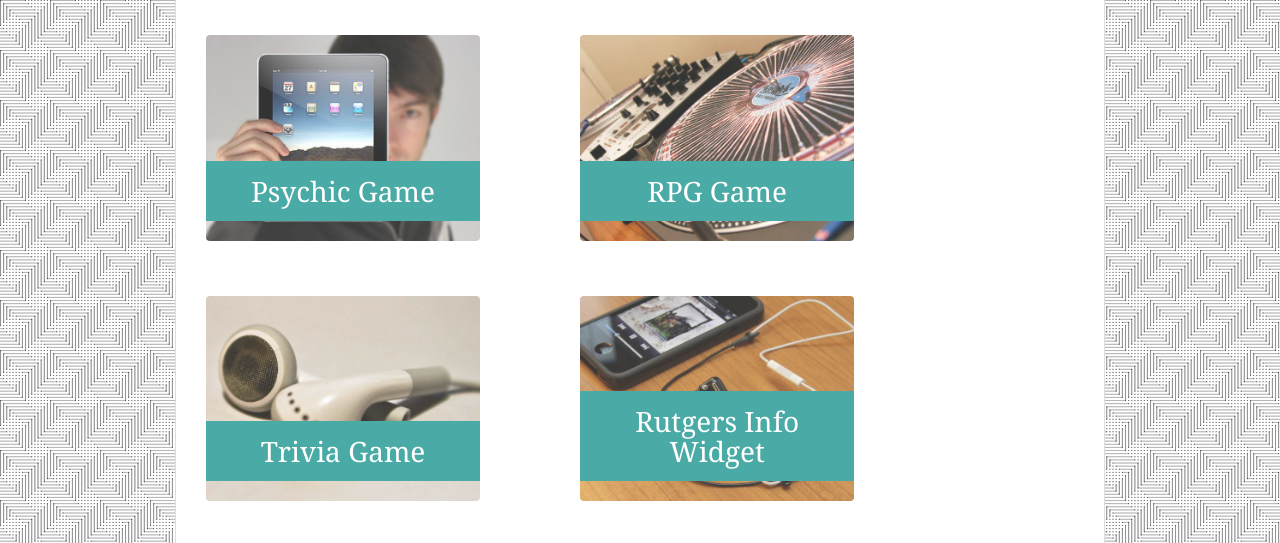
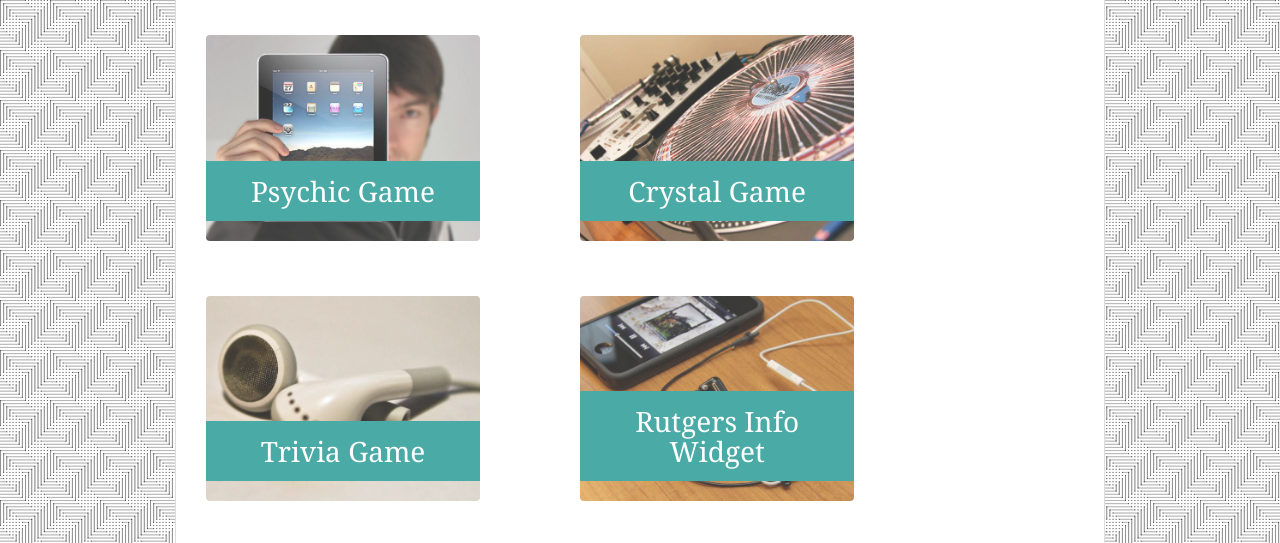
Before and after one commit to Eastwo0d7/Bootstrap-Portfolio, a plain HTML site: page portfolio.html in a window 1280 px wide. Shown: the part 225-768 px from the top of the page. Drawn offline with nearby package versions, Linux system fonts and the light colour scheme.

Commit message:
added crystal game link

```diff
--- a/portfolio.html
+++ b/portfolio.html
@@ -63,8 +63,8 @@
                 </div>
                 <div class="col-md-5">
                     <div class="work">
-                        <img src="./technics-q-c-640-480-2.jpg" class="rounded float-left auth-image" alt="RPG Game">
-                        <h3>RPG Game</h3>
+                        <a href="https://eastwo0d7.github.io/unit-4-game/" target="_blank"><img src="./technics-q-c-640-480-2.jpg" class="rounded float-left auth-image" alt="Crystal Game"></a>
+                        <h3>Crystal Game</h3>
                     </div>
                 </div>
                 <div class="col-md-5">
```
